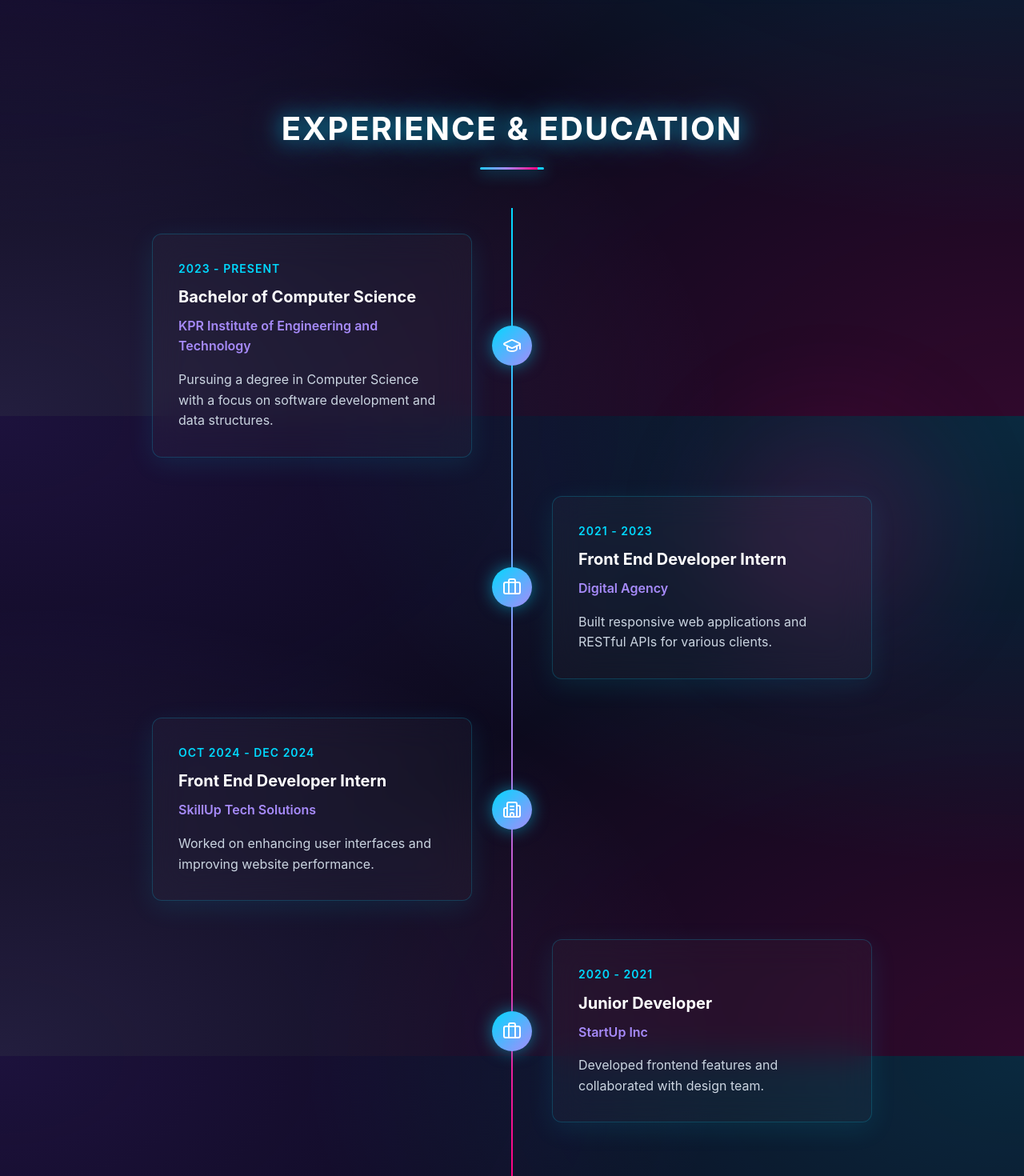
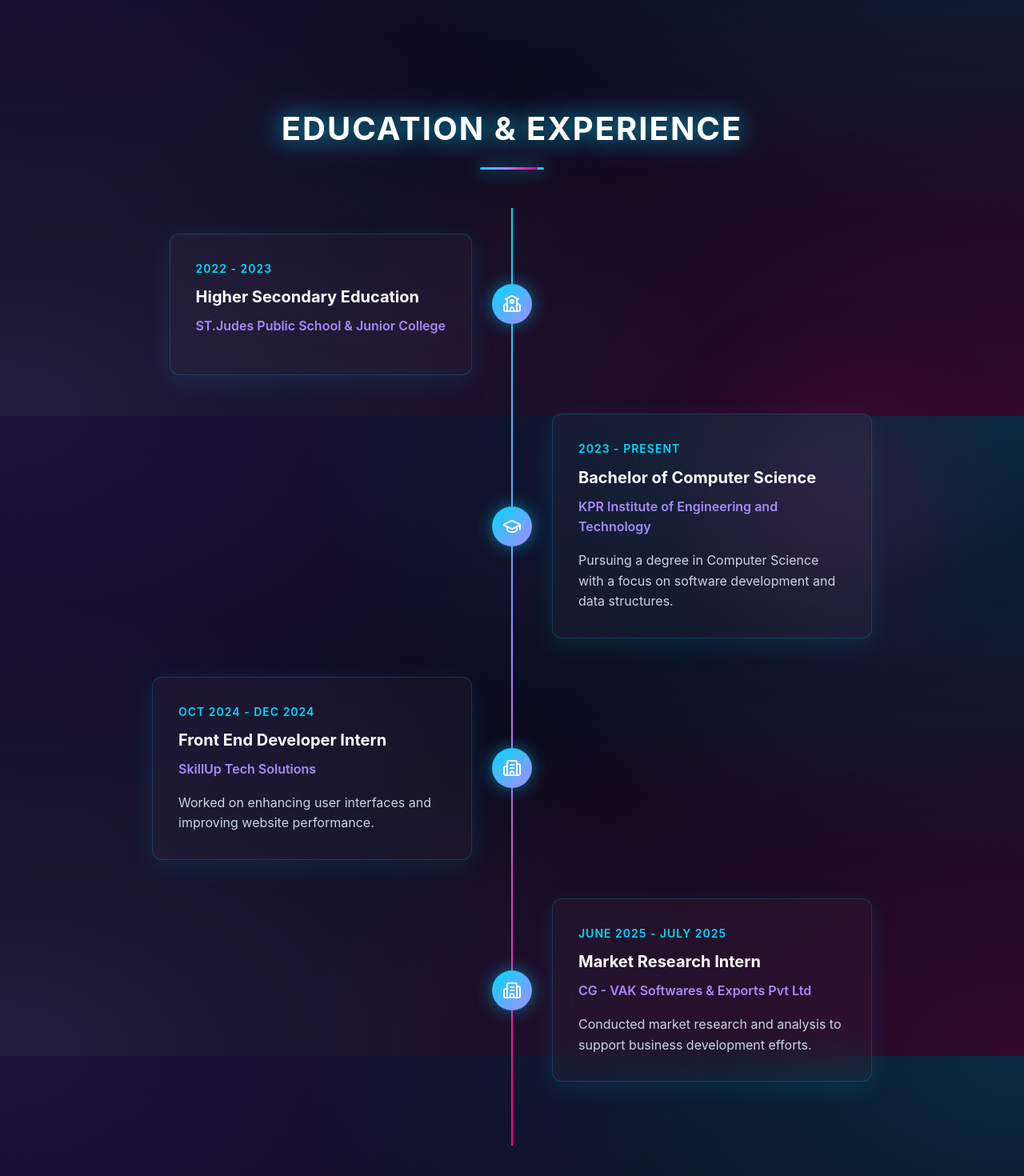
Before and after one commit to pravin-4620/pravinportfolio, a React (Create React App) app: page / in a window 1280 px wide. Shown: the part 4280-5750 px from the top of the page at 80% size. Built offline with nearby package versions, Linux system fonts and the light colour scheme.

Commit message:
Profile Update

```diff
--- a/src/components/Contact.js
+++ b/src/components/Contact.js
@@ -39,21 +39,21 @@ const Contact = () => {
                 <Mail size={24} />
                 <div>
                   <h4>Email</h4>
-                  <p>your.email@example.com</p>
+                  <p>pravinsurya2905@gmail.com</p>
                 </div>
               </div>
               <div className="contact-item">
                 <Phone size={24} />
                 <div>
                   <h4>Phone</h4>
-                  <p>+1 (555) 123-4567</p>
+                  <p>+91 7845952179</p>
                 </div>
               </div>
               <div className="contact-item">
                 <MapPin size={24} />
                 <div>
                   <h4>Location</h4>
-                  <p>Your City, Country</p>
+                  <p>Coimbatore, India</p>
                 </div>
               </div>
             </div>
--- a/src/components/Hero.js
+++ b/src/components/Hero.js
@@ -65,13 +65,13 @@ const Hero = () => {
             </a>
           </div>
           <div className="social-links">
-            <a href="https://github.com" target="_blank" rel="noopener noreferrer" className="social-link">
+            <a href="https://github.com/pravin-4620" target="_blank" rel="noopener noreferrer" className="social-link">
               <Github size={24} />
             </a>
-            <a href="https://linkedin.com" target="_blank" rel="noopener noreferrer" className="social-link">
+            <a href="https://www.linkedin.com/in/pravin-pt-8879a72a4/" target="_blank" rel="noopener noreferrer" className="social-link">
               <Linkedin size={24} />
             </a>
-            <a href="mailto:pravinsurya2905@g" className="social-link">
+            <a href="mailto:pravinsurya2905@gmail.com" className="social-link">
               <Mail size={24} />
             </a>
           </div>
--- a/src/components/Timeline.js
+++ b/src/components/Timeline.js
@@ -1,8 +1,16 @@
 import React from 'react';
-import { Briefcase, Building2Icon, GraduationCap } from 'lucide-react';
+import { Briefcase, Building2Icon, GraduationCap, School } from 'lucide-react';
 
 const Timeline = () => {
   const experiences = [
+    {
+      type: 'Education',
+      icon: <School size={24} />,
+      title: 'Higher Secondary Education',
+      company: 'ST.Judes Public School & Junior College',
+      period: '2022 - 2023',
+      //description: 'Pursuing a degree in Computer Science with a focus on software development and data structures.'
+    },
     {
       type: 'Education',
       icon: <GraduationCap size={24} />,
@@ -13,14 +21,6 @@ const Timeline = () => {
     },
     {
       type: 'Internship',
-      icon: <Briefcase size={24} />,
-      title: 'Front End Developer Intern',
-      company: 'Digital Agency',
-      period: '2021 - 2023',
-      description: 'Built responsive web applications and RESTful APIs for various clients.'
-    },
-    {
-      type: 'Internship',
       icon: <Building2Icon size={24} />,
       title: 'Front End Developer Intern',
       company: 'SkillUp Tech Solutions',
@@ -28,19 +28,19 @@ const Timeline = () => {
       description: 'Worked on enhancing user interfaces and improving website performance.'
     },
     {
-      type: 'work',
-      icon: <Briefcase size={24} />,
-      title: 'Junior Developer',
-      company: 'StartUp Inc',
-      period: '2020 - 2021',
-      description: 'Developed frontend features and collaborated with design team.'
+      type: 'Internship',
+      icon: <Building2Icon size={24} />,
+      title: 'Market Research Intern',
+      company: 'CG - VAK Softwares & Exports Pvt Ltd',
+      period: 'June 2025 - July 2025',
+      description: 'Conducted market research and analysis to support business development efforts.'
     }
   ];
 
   return (
     <section id="timeline" className="timeline-section">
       <div className="container">
-        <h2 className="section-title">Experience & Education</h2>
+        <h2 className="section-title">Education & Experience</h2>
         <div className="timeline">
           {experiences.map((exp, index) => (
             <div key={index} className={`timeline-item ${exp.type}`}>
```
